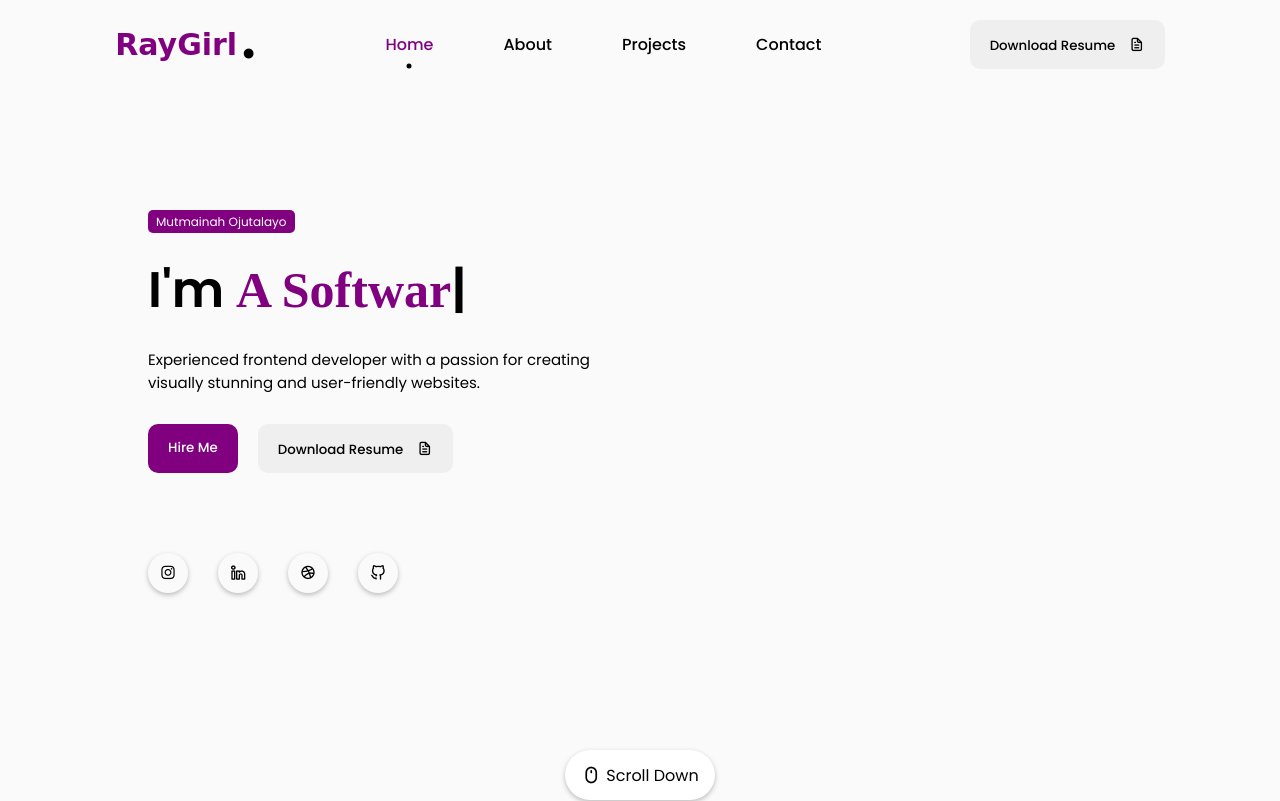
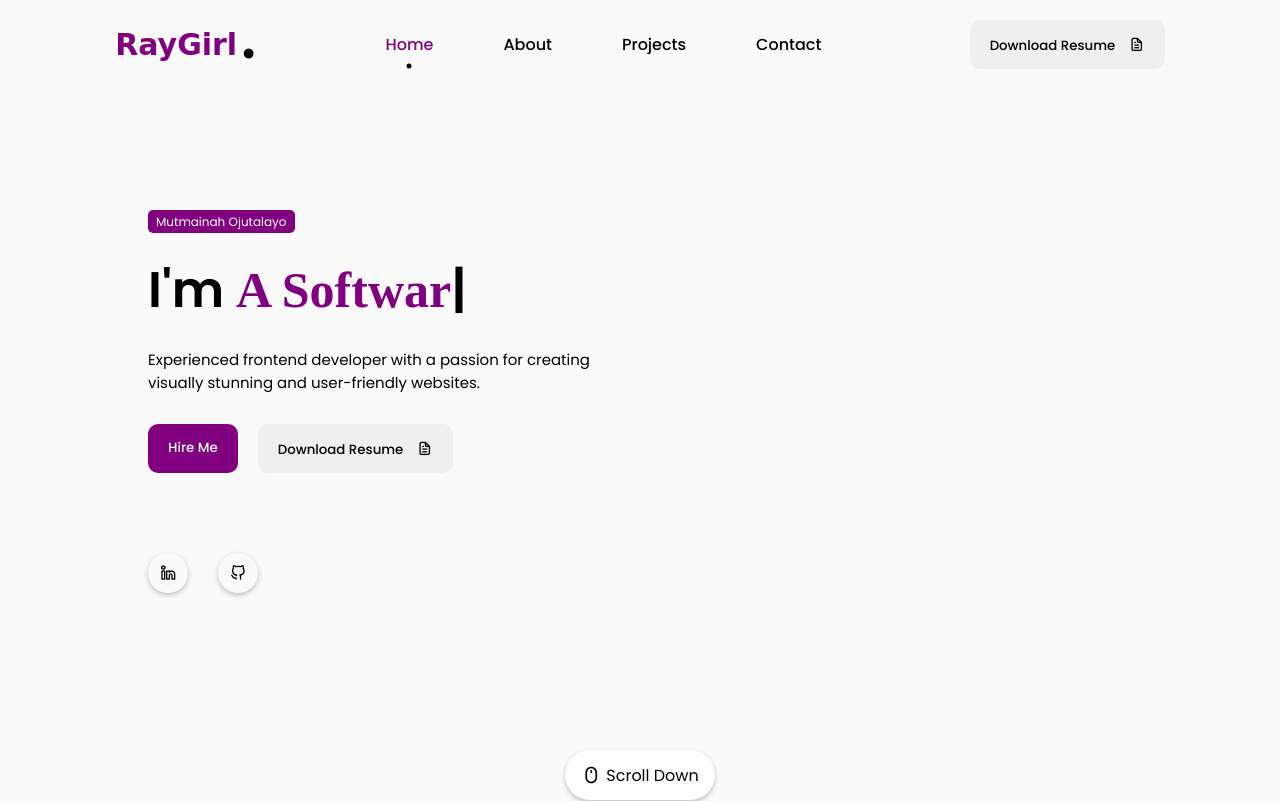
Before and after one commit to RayGirl/personal-portfolio, a plain HTML site: page index.html in a window 1280 px wide. Shown: the top 801 px of the page. Drawn offline with nearby package versions, Linux system fonts and the light colour scheme.

Commit message:
personal-portfolio

```diff
--- a/index.html
+++ b/index.html
@@ -73,9 +73,7 @@
                 <button class="btn">Download Resume <i class="uil uil-file-alt"></i></button>
             </div>
             <div class="social_icons">
-                <div class="icon"><i class="uil uil-instagram"></i></div>
                 <div class="icon"><i class="uil uil-linkedin-alt"></i></div>
-                <div class="icon"><i class="uil uil-dribbble"></i></div>
                 <div class="icon"><i class="uil uil-github-alt"></i></div>
             </div>
           </div>
@@ -132,7 +130,7 @@
           </div>
           <div class="project-container">
             <div class="project-box">
-                <i class="uil uil-briefcase-alt"></i>
+             <i class="uil uil-briefcase-alt"></i>
                 <h3>Completed</h3>
                 <label>5 Finished Projects</label>
             </div>
--- a/style.css
+++ b/style.css
@@ -374,6 +374,7 @@ h3{
     box-shadow: 1px 8px 10px 2px var(--first-shadow-color);
     overflow: hidden;
 }
+
 .project-box>i{
     font-size: 50px;
     color: purple;
```
Also changed, not shown: banner-bg.png (deleted).
